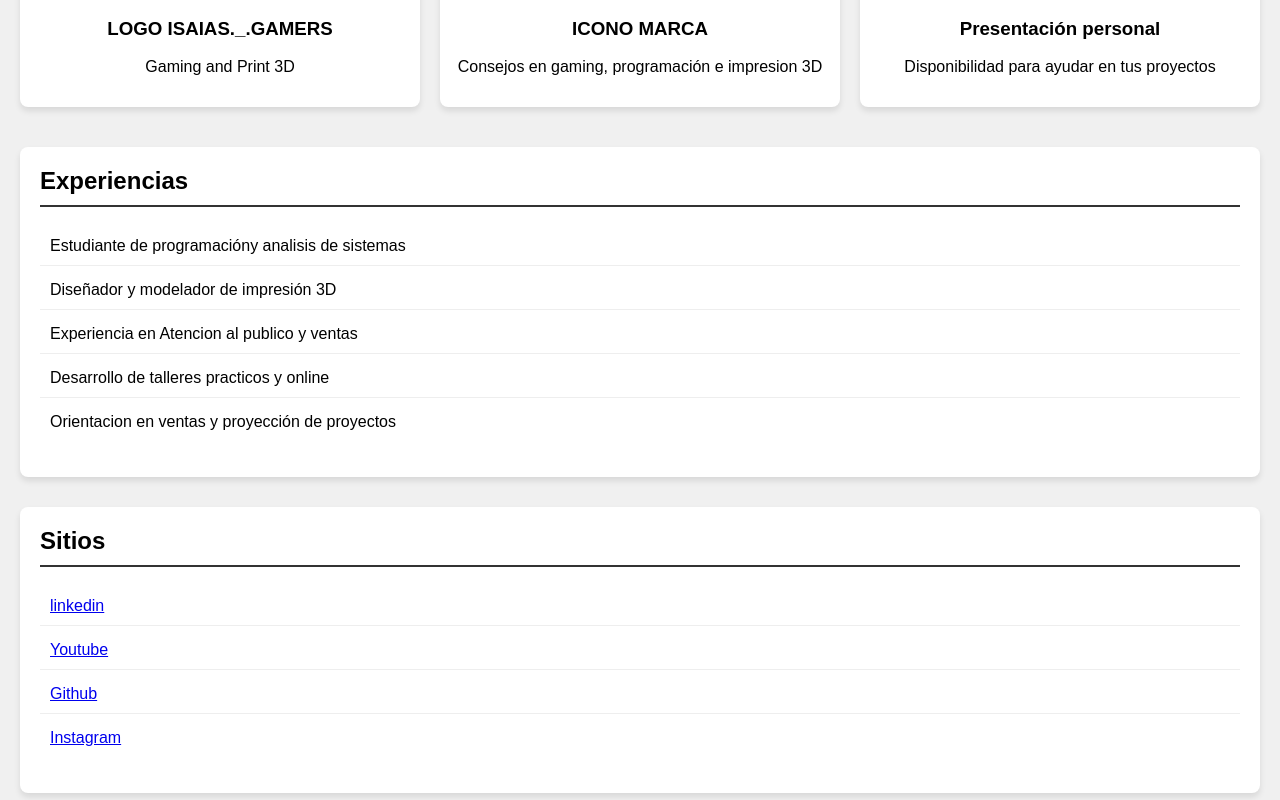
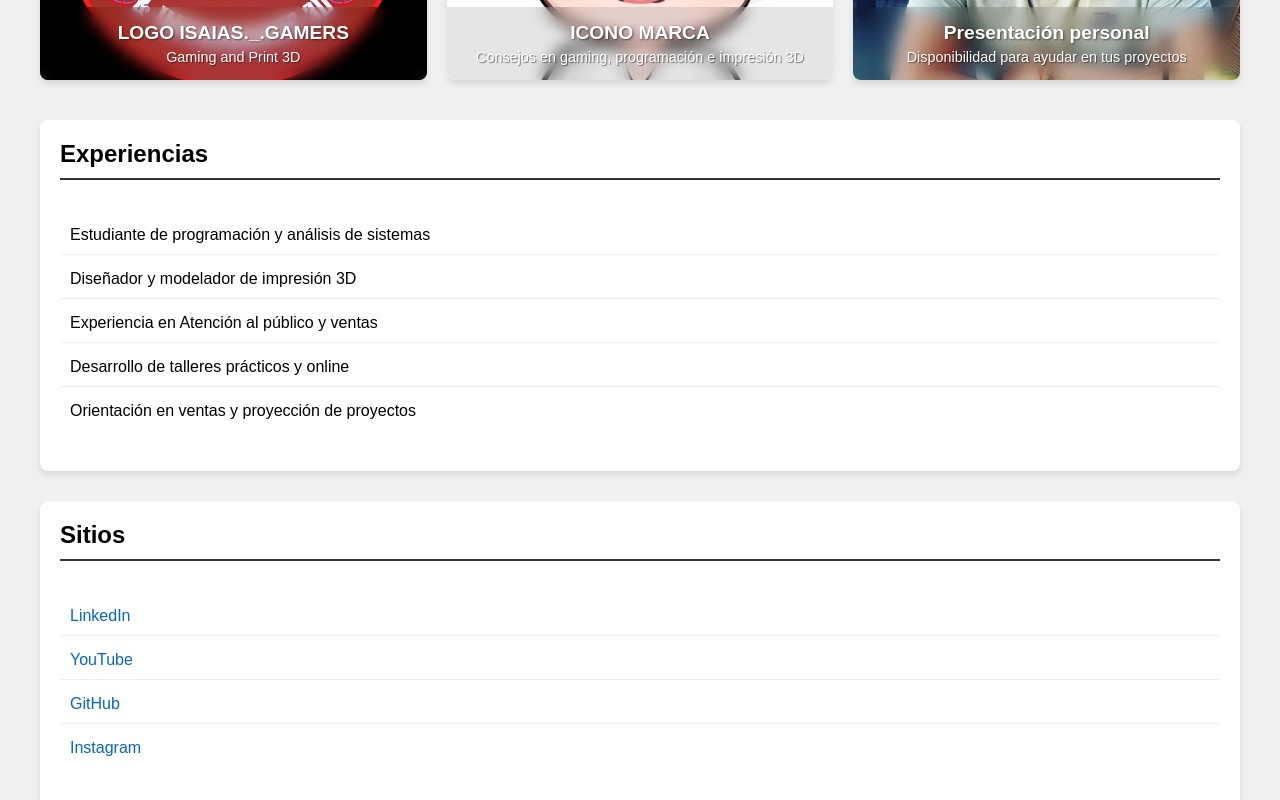
Before and after one commit to isaiasMA94/pagina_web, a plain HTML site: page index.html in a window 1280 px wide. Shown: the part 300-1100 px from the top of the page. Drawn offline with Linux system fonts and the light colour scheme.

Commit message:
cambios de flex and grid, ademas de backdrop-filter

```diff
--- a/index.html
+++ b/index.html
@@ -5,7 +5,6 @@
     <meta name="viewport" content="width=device-width, initial-scale=1.0">
     <title>Mi Portafolio</title>
     <style>
-
         body {
             margin: 0;
             font-family: Arial, sans-serif;
@@ -45,37 +44,13 @@
             color: white;
         }
 
-        .main-container {
-            display: grid;
-            grid-template-columns: 250px 1fr;
-            min-height: calc(100vh - 68px);
-        }
-
-        aside {
-            background-color: #333;
-            color: white;
-            padding: 20px;
-            height: 100%;
-        }
-
-        aside ul {
-            list-style: none;
-            padding: 0;
-        }
-
-        aside li {
-            padding: 10px 0;
-            cursor: pointer;
-        }
-
-        aside li:hover {
-            color: #ccc;
-        }
-
         main {
             padding: 20px;
             background-color: #f0f0f0;
+            max-width: 1200px;
+            margin: 0 auto;
         }
+
 
         .image-gallery {
             display: grid;
@@ -85,22 +60,49 @@
         }
 
         .image-card {
-            background: white;
+            position: relative;
             border-radius: 8px;
             overflow: hidden;
             box-shadow: 0 4px 6px rgba(0,0,0,0.1);
+            height: 300px;
         }
 
         .image-card img {
             width: 100%;
-            height: 200px;
+            height: 100%;
             object-fit: cover;
+            display: block;
         }
 
-        .image-caption {
+        .image-overlay {
+            position: absolute;
+            bottom: 0;
+            left: 0;
+            right: 0;
+            background-color: rgba(0, 0, 0, 0.1);
+            backdrop-filter: blur(8px);
             padding: 15px;
+            color: white;
             text-align: center;
+            transition: all 0.3s ease;
         }
+
+        .image-overlay h3 {
+            margin: 0 0 5px 0;
+            font-size: 1.2rem;
+            text-shadow: 1px 1px 2px rgba(0,0,0,0.5);
+        }
+
+        .image-overlay p {
+            margin: 0;
+            font-size: 0.9rem;
+            text-shadow: 1px 1px 1px rgba(0,0,0,0.5);
+        }
+
+        .image-card:hover .image-overlay {
+            background-color: rgba(0, 0, 0, 0.3);
+        }
+
 
         section {
             background: white;
@@ -108,6 +110,8 @@
             padding: 20px;
             margin-bottom: 30px;
             box-shadow: 0 4px 6px rgba(0,0,0,0.1);
+            display: flex;
+            flex-direction: column;
         }
 
         h2 {
@@ -119,6 +123,8 @@
         .item-list {
             list-style: none;
             padding: 0;
+            display: flex;
+            flex-direction: column;
         }
 
         .item-list li {
@@ -130,8 +136,38 @@
         .item-list li:last-child {
             border-bottom: none;
         }
+
+        .item-list a {
+            color: #0066cc;
+            text-decoration: none;
+            transition: color 0.3s;
+            display: inline-flex;
+        }
+
+        .item-list a:hover {
+            color: #004499;
+            text-decoration: underline;
+        }
+
+
+        @media (max-width: 768px) {
+            .image-gallery {
+                grid-template-columns: 1fr;
+            }
+
+            .custom-header {
+                flex-direction: column;
+                text-align: center;
+                padding: 1rem;
+            }
+
+            .header-nav ul {
+                flex-wrap: wrap;
+                justify-content: center;
+                margin-top: 1rem;
+            }
+        }
     </style>
-
 </head>
 <body>
     <header class="custom-header">
@@ -145,12 +181,12 @@
             </ul>
         </nav>
     </header>
+
     <main>
-
         <div class="image-gallery">
             <div class="image-card">
                 <img src="logo.jpeg" alt="Logo">
-                    <div class="image-caption">
+                <div class="image-overlay">
                     <h3>LOGO ISAIAS._.GAMERS</h3>
                     <p>Gaming and Print 3D</p>
                 </div>
@@ -158,15 +194,15 @@
 
             <div class="image-card">
                 <img src="icono.jpeg" alt="Icono">
-                    <div class="image-caption">
+                <div class="image-overlay">
                     <h3>ICONO MARCA</h3>
-                        <p>Consejos en gaming, programación e impresion 3D</p>
+                    <p>Consejos en gaming, programación e impresión 3D</p>
                 </div>
             </div>
 
             <div class="image-card">
                 <img src="Isaias.jpeg" alt="presentación">
-                    <div class="image-caption">
+                <div class="image-overlay">
                     <h3>Presentación personal</h3>
                     <p>Disponibilidad para ayudar en tus proyectos</p>
                 </div>
@@ -176,37 +212,21 @@
         <section id="experiencias">
             <h2>Experiencias</h2>
             <ul class="item-list">
-                    <li>Estudiante de programacióny analisis de sistemas</li>
+                <li>Estudiante de programación y análisis de sistemas</li>
                 <li>Diseñador y modelador de impresión 3D</li>
-                    <li>Experiencia en Atencion al publico y ventas</li>
-                    <li>Desarrollo de talleres practicos y online</li>
-                    <li>Orientacion en ventas y proyección de proyectos</li>
+                <li>Experiencia en Atención al público y ventas</li>
+                <li>Desarrollo de talleres prácticos y online</li>
+                <li>Orientación en ventas y proyección de proyectos</li>
             </ul>
         </section>
 
         <section id="sitios">
             <h2>Sitios</h2>
             <ul class="item-list">
-                    <li><a
-                        href="https://www.linkedin.com/in/ignacio-mu%C3%B1oz-98a627338/"
-                        target="_blank"
-                        noreferer
-                    >linkedin</a></li>
-                    <li><a
-                        href="https://www.youtube.com/@isaias_lord785"
-                        target="_blank"
-                        noreferer
-                    >Youtube</a></li>
-                    <li><a
-                        href="https://github.com/isaiasMA94"
-                        target="_blank"
-                        noreferer
-                    >Github</a></li>
-                    <li><a
-                        href="https://www.instagram.com/isaia._.gamer/"
-                        target="_blank"
-                        noreferer
-                    >Instagram</a></li>
+                <li><a href="https://www.linkedin.com/in/ignacio-mu%C3%B1oz-98a627338/" target="_blank" rel="noopener noreferrer">LinkedIn</a></li>
+                <li><a href="https://www.youtube.com/@isaias_lord785" target="_blank" rel="noopener noreferrer">YouTube</a></li>
+                <li><a href="https://github.com/isaiasMA94" target="_blank" rel="noopener noreferrer">GitHub</a></li>
+                <li><a href="https://www.instagram.com/isaia._.gamer/" target="_blank" rel="noopener noreferrer">Instagram</a></li>
             </ul>
         </section>
 
@@ -217,7 +237,6 @@
                 <li>Teléfono: 9123425</li>
                 <li>LinkedIn: Ignacio Muñoz</li>
                 <li>GitHub: IsaiasMA94</li>
-
             </ul>
         </section>
 
@@ -227,11 +246,10 @@
                 <li>Curso de Front-end Coursera Meta</li>
                 <li>Curso de Programación en Python Cisco Networ Academy</li>
                 <li>Curso Java Aridev</li>
-                    <li>Conocimiento Modelado de negocios UML </li>
+                <li>Conocimiento Modelado de negocios UML</li>
                 <li>Conocimiento de Estructura de datos y BBDD, MySql, NoSql</li>
             </ul>
         </section>
     </main>
-    </div>
 </body>
 </html>
```
Lines whose indentation alone changed are shown as unchanged.
